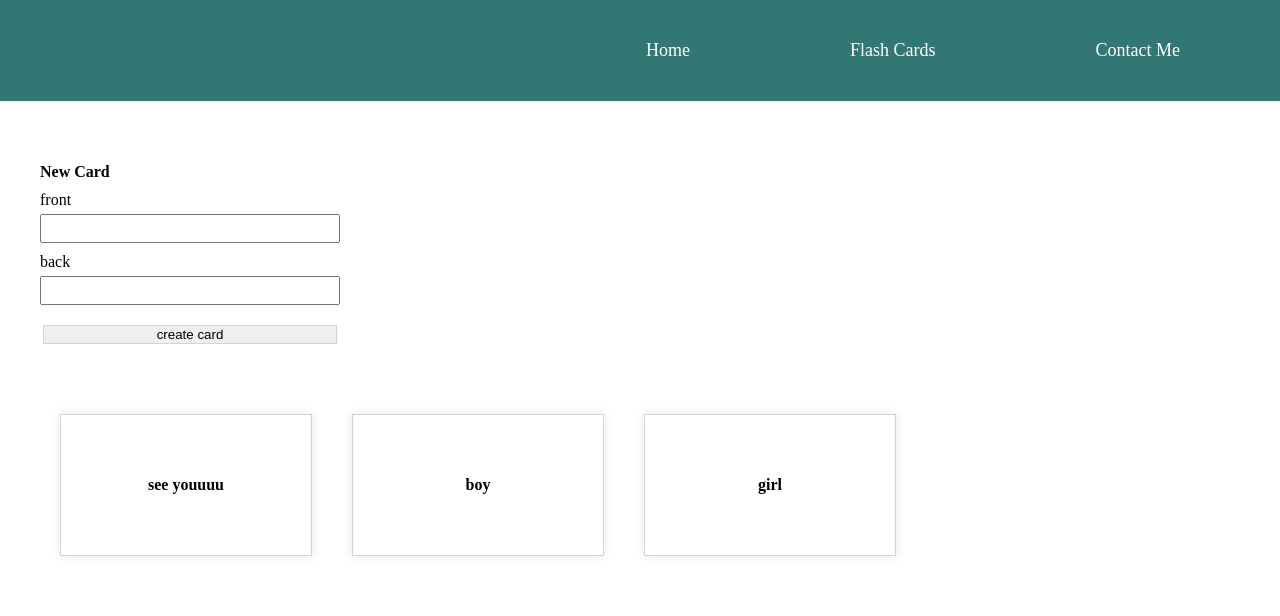
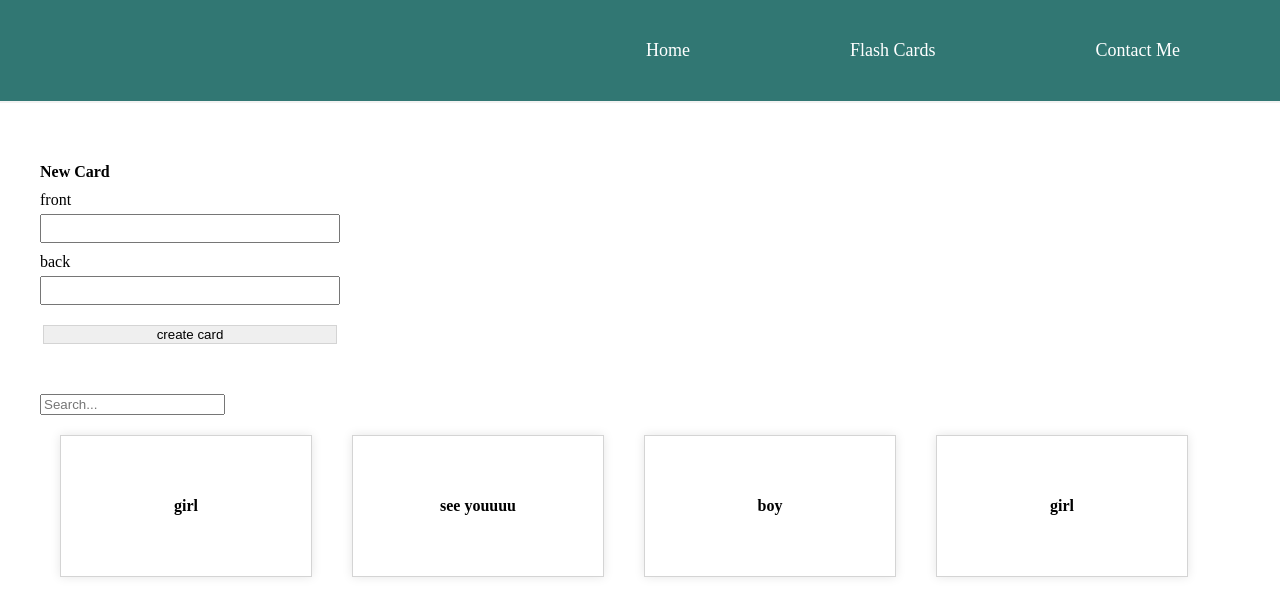
Before and after one commit to gultaj7/as3_w-m1_fall2023, a React (Create React App) app in the folder flashcards-app/: page /flash-cards in a window 1280 px wide. Shown: the top 616 px of the page. Built offline with nearby package versions, Linux system fonts and the light colour scheme; data requests are answered from the project's data file.

Commit message:
create seach property

```diff
--- a/flashcards-app/data/db.json
+++ b/flashcards-app/data/db.json
@@ -20,6 +20,13 @@
       "format": "Want to Learn",
       "lastModified": "2024-01-04T06:33:42.507Z",
       "id": 4
+    },
+    {
+      "front": "girl",
+      "back": "fille",
+      "format": "Want to Learn",
+      "lastModified": "2024-01-04T07:49:56.303Z",
+      "id": 5
     }
   ],
   "messages": [
--- a/flashcards-app/src/CardsList.js
+++ b/flashcards-app/src/CardsList.js
@@ -1,14 +1,16 @@
 import React, { useState } from 'react';
 import Card from './Card';
+import Search from './Search';
 
 //this component renders list of cards using map function
 //'cards' array of card objects
 //'card' is an element generated as a result of map iteration
 
-const CardsList = ({ cards, handleDelete, searchTerm, setSearchTerm }) => {
+const CardsList = ({ cards, handleDelete }) => {
     const [isAnyCardFlipped, setIsAnyCardFlipped] = useState(false);
     const [front, setFront] = useState('');
     const [back, setBack] = useState('');
+    const [searchTerm, setSearchTerm] = useState('');
 
     const handleCardFlip = (flipped) => {
       setIsAnyCardFlipped(flipped);
@@ -30,7 +32,6 @@ const CardsList = ({ cards, handleDelete, searchTerm, setSearchTerm }) => {
     };
 
 
-
     return (
       <div>
         <div className="create">
@@ -40,22 +41,29 @@ const CardsList = ({ cards, handleDelete, searchTerm, setSearchTerm }) => {
             <input
               type="text"
               required
-              value = { front }
+              value={front}
               onChange={(e) => setFront(e.target.value)}
             />
             <label>back</label>
             <input
               type="text"
               required
-              value = { back }
+              value={back}
               onChange={(e) => setBack(e.target.value)}
             />
             <button>create card</button>
           </form>
-
         </div>
+        <Search searchTerm={searchTerm} setSearchTerm={setSearchTerm} />
         <div className={`card-list ${isAnyCardFlipped ? 'flipped' : ''}`}>
-        {cards.slice().reverse().map((card) => (
+          {cards
+            .slice()
+            .reverse()
+            .filter((card) =>
+              card.front.toLowerCase().includes(searchTerm.toLowerCase()) ||
+              card.back.toLowerCase().includes(searchTerm.toLowerCase())
+            )
+            .map((card) => (
               <div key={card.id} className="cards">
                 <Card
                   key={card.id}
@@ -70,8 +78,8 @@ const CardsList = ({ cards, handleDelete, searchTerm, setSearchTerm }) => {
             ))}
         </div>
       </div>
+    );
 
-    );
-  };
+   }
 
   export default CardsList;
--- /dev/null
+++ b/flashcards-app/src/Search.js
@@ -0,0 +1,18 @@
+import React from 'react';
+
+const Search = ({ searchTerm, setSearchTerm }) => {
+  const handleSearch = (e) => {
+    setSearchTerm(e.target.value);
+  };
+
+  return (
+    <input
+      type="text"
+      placeholder="Search..."
+      value={searchTerm}
+      onChange={handleSearch}
+    />
+  );
+};
+
+export default Search;
```
Lines whose indentation alone changed are shown as unchanged.
